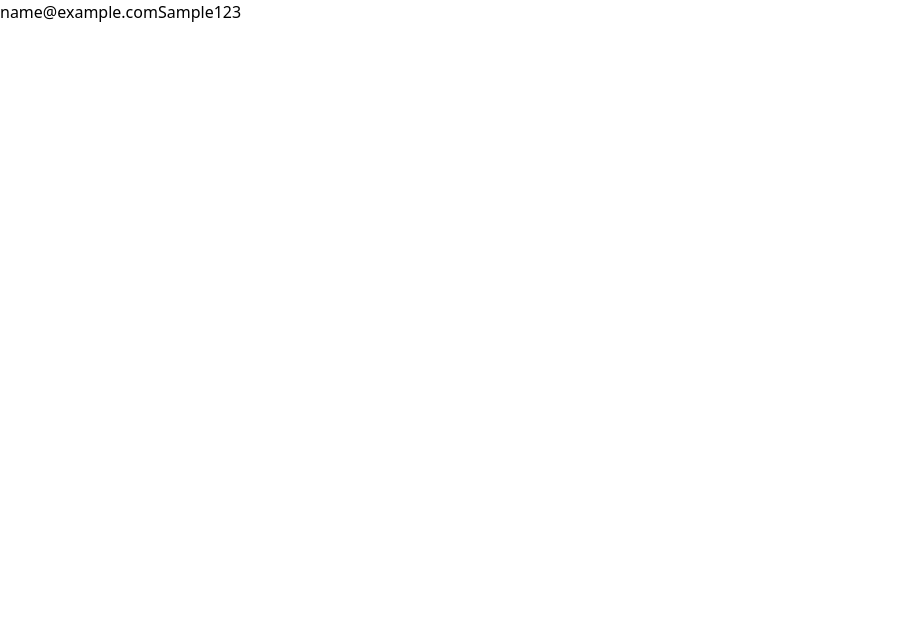
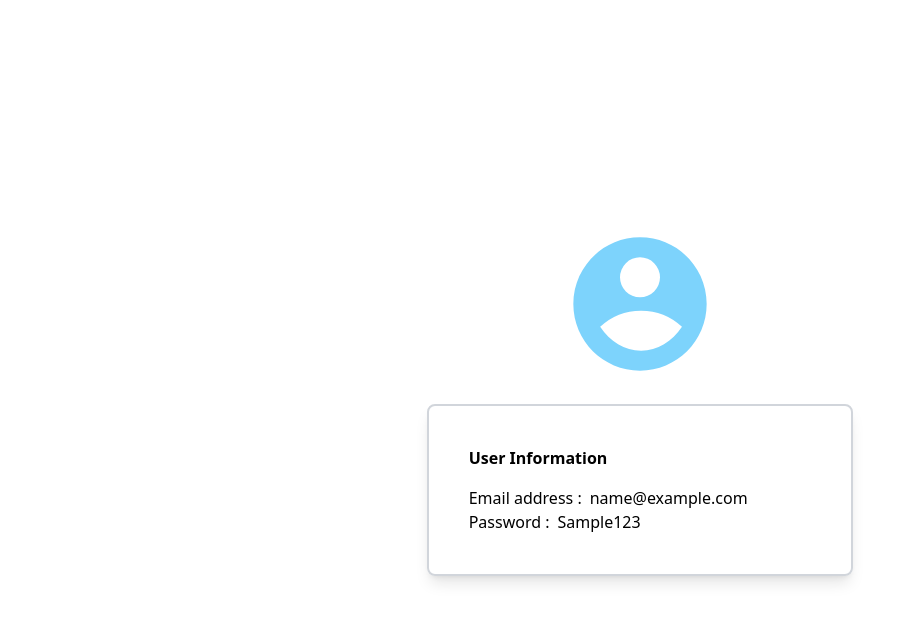
Before and after one commit to lasthope1/testForApplication, a React (Create React App) app: page / in a window 1280 px wide. Both pictures are taken after typing "name@example.com", "Sample123" into the empty fields and a click on the button "SIGN IN". Shown: the top 622 px of the page, without its empty margins (0-915 px from the left). Built offline with nearby package versions, Linux system fonts and the light colour scheme.

Commit message:
fourth commit

```diff
--- a/src/pages/HomePage.tsx
+++ b/src/pages/HomePage.tsx
@@ -1,13 +1,24 @@
 import {useContext} from 'react'
 import AuthContext from '../context/AuthContext'
 import {IAuthContext} from '../interface/Interfaces'
+import {RiAccountCircleFill} from 'react-icons/ri'
 
 function HomePage() {
   const {user} = useContext<IAuthContext>(AuthContext)
   return (
-    <div>
-      <>{user?.email}</>
-      <>{user?.password}</>
+    <div className='flex flex-col w-full h-screen items-center justify-center'>
+      <RiAccountCircleFill className='w-1/5 h-1/5 text-sky-300'/>
+      <div className='mt-5 px-10 py-10 lg:w-1/3 border-2 border-gray-300 rounded-lg shadow-lg'>
+        <h1 className='text-base font-bold mb-4'>User Information</h1>
+        <div className='flex gap-2'>
+          <h3 className='text-base'>Email address : </h3>
+          {user?.email}
+        </div>
+        <div className='flex gap-2'>
+          <h3 className='text-base'>Password : </h3>
+          {user?.password}
+        </div>
+      </div>
     </div>
   )
 }
```
